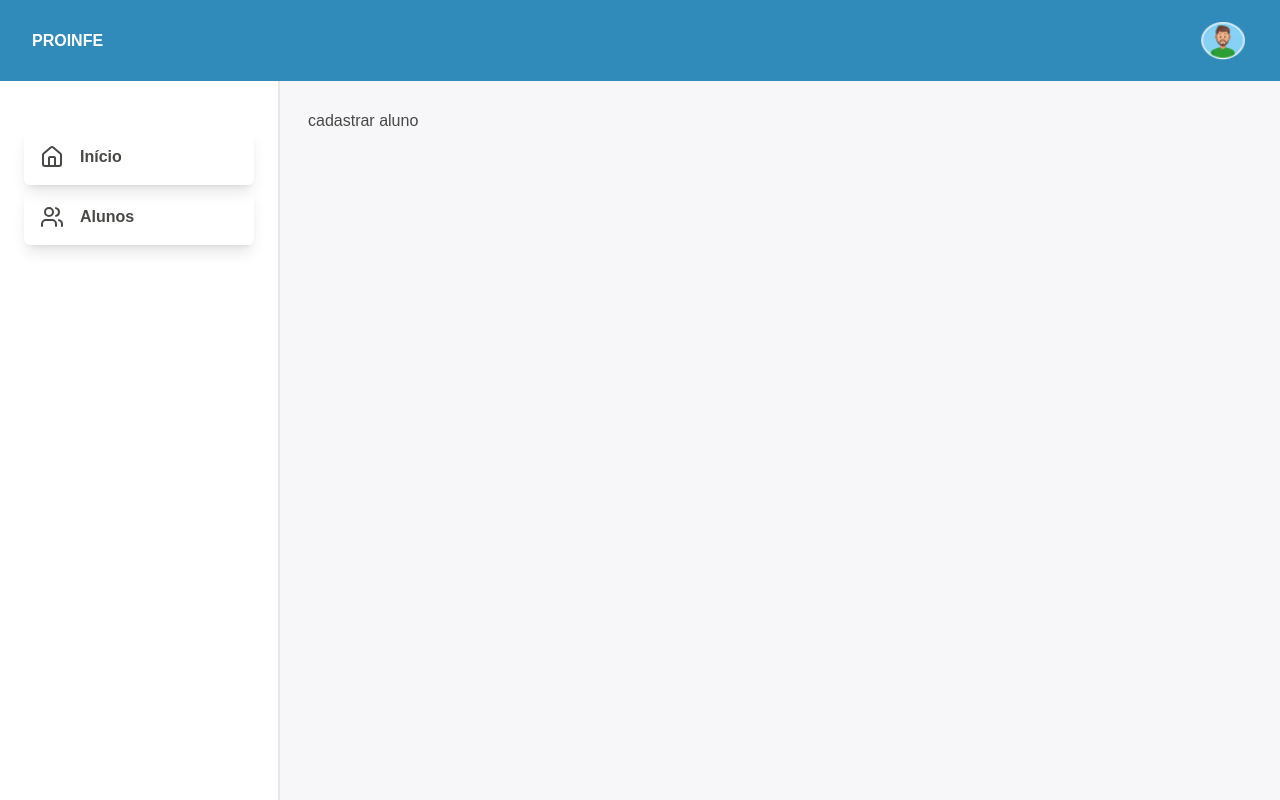
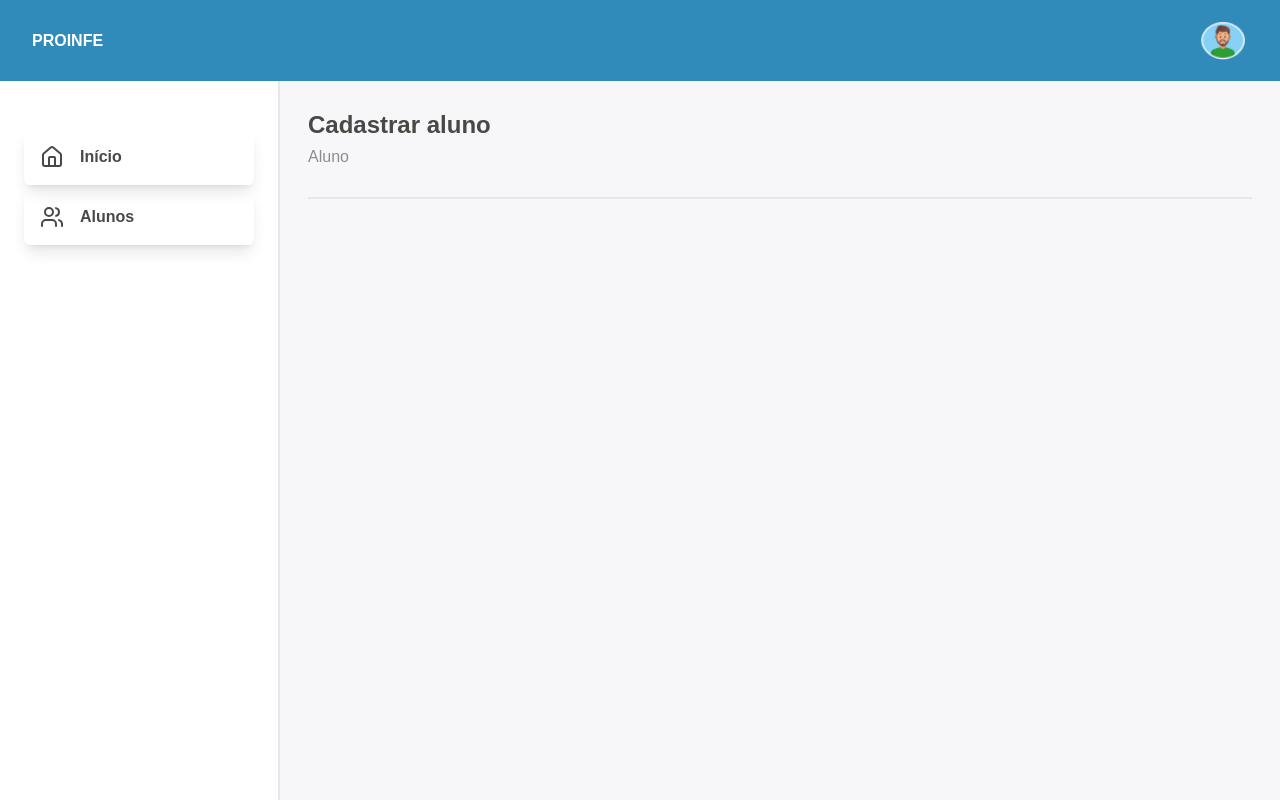
Before and after one commit to annaisabelapont/teste-proinfe, a Next.js app: page /alunos/cadastrar in a window 1280 px wide. Built offline with nearby package versions, Linux system fonts and the light colour scheme.

Commit message:
feat: react hook form, zod and react hook form resolvers

```diff
--- a/app/(pages)/alunos/cadastrar/page.tsx
+++ b/app/(pages)/alunos/cadastrar/page.tsx
@@ -1,3 +1,12 @@
-export default function CadastrarPage () {
-  return <div>cadastrar aluno</div>
+import PageHeader from "@/app/components/UI/PageHeader";
+
+export default function CadastrarPage() {
+  return (
+    <>
+      <PageHeader
+        title={"Cadastrar aluno"}
+        description={"Aluno"}
+      />
+    </>
+  );
 }
--- a/app/(pages)/alunos/page.tsx
+++ b/app/(pages)/alunos/page.tsx
@@ -4,6 +4,7 @@ import EyeIcon from "@/app/components/icons/Eye";
 import PencilIcon from "@/app/components/icons/Pencil";
 import SearchIcon from "@/app/components/icons/Search";
 import TrashIcon from "@/app/components/icons/Trash";
+import PageHeader from "@/app/components/UI/PageHeader";
 import { alunosService } from "@/app/lib/alunos-service";
 import { Aluno } from "@/app/lib/types";
 import Link from "next/link";
@@ -13,21 +14,17 @@ export default async function AlunosPage() {
 
   return (
     <>
-      <div className="flex items-center justify-between border-b-2 border-gray-200 pb-7">
-        <div className="flex flex-col">
-          <h1 className="text-2xl font-semibold">Consultar Alunos</h1>
-          <span className="opacity-60 mt-1">
-            Acompanhe ou edite as informações
-          </span>
-        </div>
-
+      <PageHeader
+        title={"Consultar Alunos"}
+        description={"Acompanhe ou edite as informações"}
+      >
         <Link
           href="/alunos/cadastrar"
           className="bg-white shadow-lg rounded-md px-4 py-3 flex items-center justify-center h-max"
         >
           Novo +
         </Link>
-      </div>
+      </PageHeader>
 
       <div className="pt-15 flex flex-col gap-5">
         <div className="flex justify-between items-center pr-5 bg-white rounded-md border-1 border-gray-200">
--- /dev/null
+++ b/app/components/UI/PageHeader.tsx
@@ -0,0 +1,20 @@
+export default function PageHeader({
+  children,
+  title,
+  description,
+}: {
+  title: string;
+  description: string;
+  children?: React.ReactNode;
+}) {
+  return (
+    <div className="flex items-center justify-between border-b-2 border-gray-200 pb-7">
+      <div className="flex flex-col">
+        <h1 className="text-2xl font-semibold">{title}</h1>
+        <span className="opacity-60 mt-1">{description}</span>
+      </div>
+
+      {children}
+    </div>
+  );
+}
--- /dev/null
+++ b/app/components/alunos/Form.tsx
@@ -0,0 +1,10 @@
+import { Aluno } from "@/app/lib/types";
+
+export default function Form({action, aluno}: {action: string, aluno?: Aluno}) {
+  return <div>
+    <form>
+
+    </form>
+
+  </div>;
+}
--- a/app/globals.css
+++ b/app/globals.css
@@ -6,6 +6,10 @@
   --color-black: #484946;
 }
 
+button {
+  cursor: pointer;
+}
+
 body {
   font-family: Arial, Helvetica, sans-serif;
   color: var(--color-black);
```
Also changed, not shown: package.json (+8 -5 lines), 1 other file (tests, documents, lock files or other folders).
